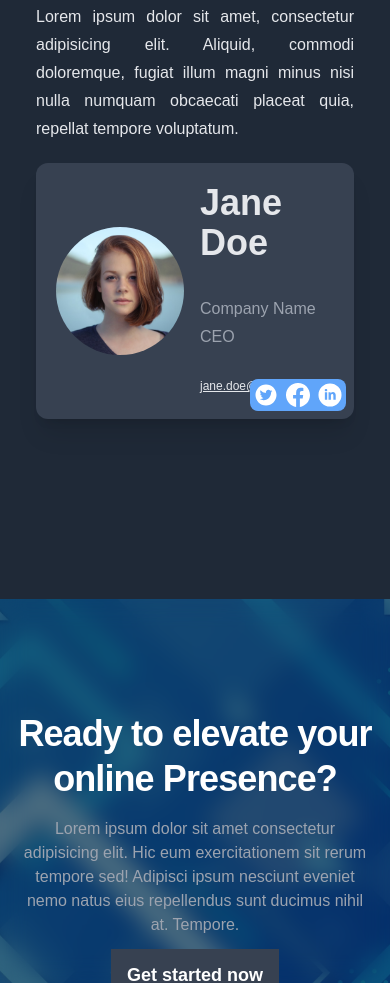
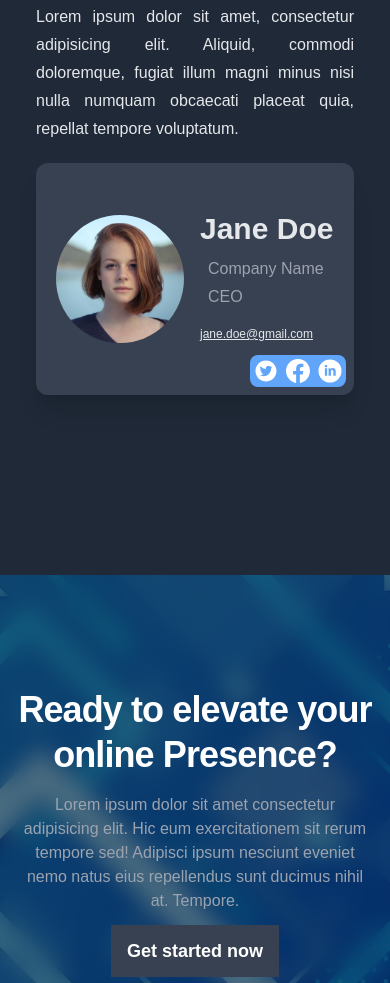
Before and after one commit to AndroidHell/rocinatne, an Astro site: page /about in a window 390 px wide. Shown: the part 1145-2128 px from the top of the page. Built offline with nearby package versions, Linux system fonts and the light colour scheme; Astro itself is replaced by a stand-in of ours; a web font is replaced by a local one.

Commit message:
fixed ceoCard margins and h1 on small screen

```diff
--- a/src/components/CeoCard.astro
+++ b/src/components/CeoCard.astro
@@ -14,8 +14,12 @@ import ceoImage from "../../public/ceo-placeholder.png";
         class="h-32 w-32 transform rounded-full object-cover object-center transition-all delay-300 duration-300"
       />
       <div class="w-fit">
-        <h1 class="font-bold text-gray-600 dark:text-gray-200">Jane Doe</h1>
-        <p class="text-gray-400">Company Name <br /> CEO</p>
+        <h1
+          class="mb-0 text-3xl font-bold text-gray-600 dark:text-gray-200 sm:text-4xl"
+        >
+          Jane Doe
+        </h1>
+        <p class="m-2 text-gray-400">Company Name <br /> CEO</p>
         <a class="text-xs text-gray-500 dark:text-gray-200">
           jane.doe@gmail.com
         </a>
--- a/src/components/FeatureOne.astro
+++ b/src/components/FeatureOne.astro
@@ -1,6 +1,6 @@
 ---
 import { Image } from "astro:assets";
-import featureOneImage from "../../public/feature-one-image.png";
+import featureOneImage from "../../public/feature-one-image.webp";
 ---
 
 <div class="md:36 max-w-screen-xl items-center pb-12 md:flex">
--- a/src/components/FeatureTwo.astro
+++ b/src/components/FeatureTwo.astro
@@ -1,6 +1,6 @@
 ---
 import { Image } from "astro:assets";
-import featureTwoImage from "../../public/feature-two-image.png";
+import featureTwoImage from "../../public/feature-two-image.webp";
 ---
 
 <div class="max-w-screen-xl items-center pb-12 pt-10 md:flex md:pb-36">
```
Also changed, not shown: notes.md (+9 -1 lines), public/feature-one-image.webp (added), public/feature-two-image.webp (added).
